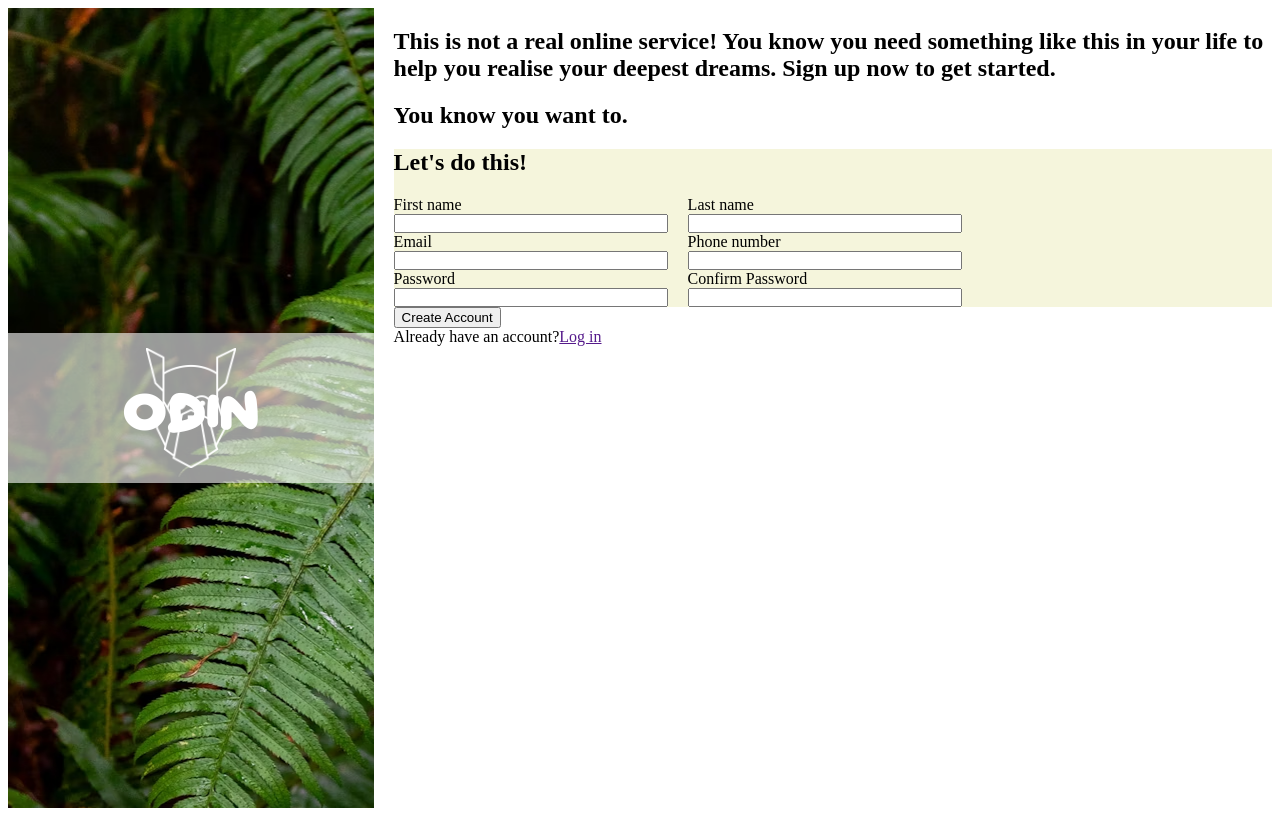
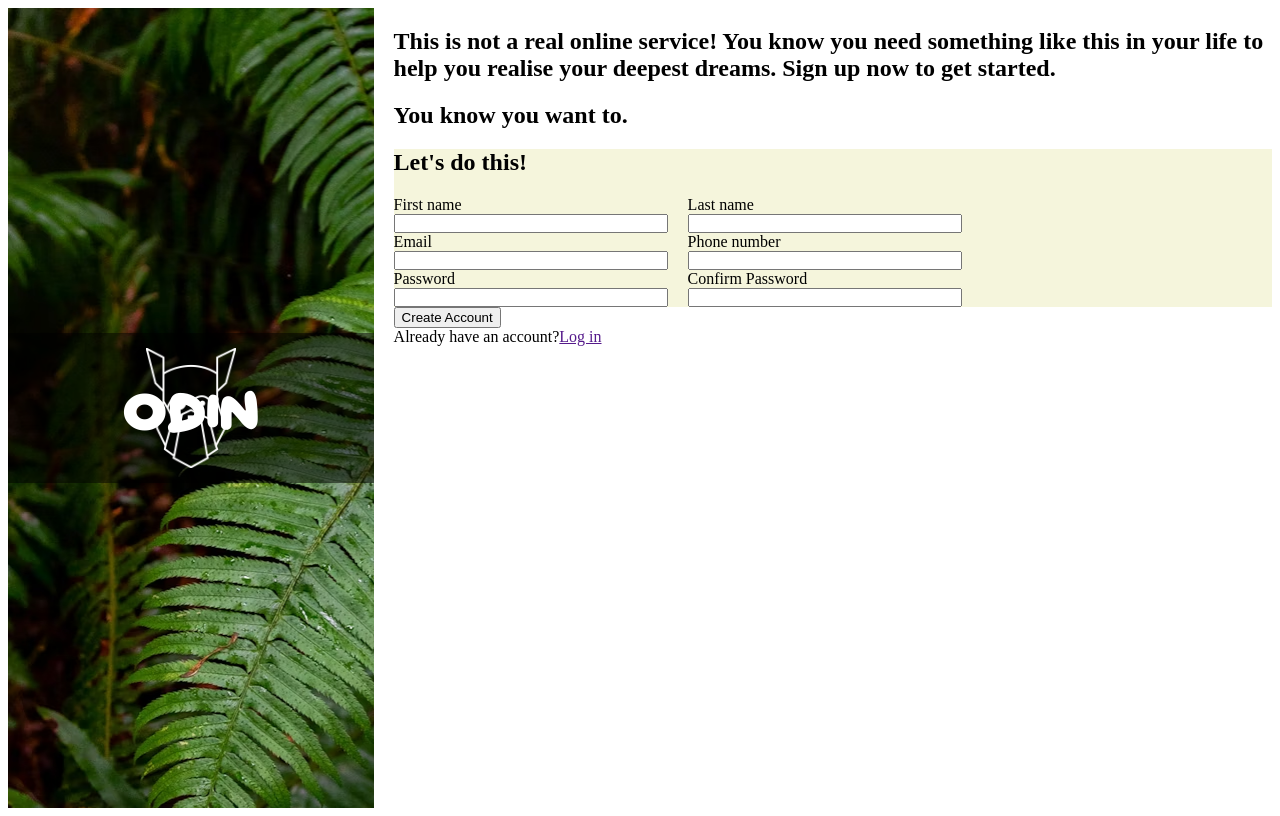
Before and after one commit to MinnieTheDev/sign-up-form, a plain HTML site: page index.html in a window 1280 px wide. Drawn offline with Linux system fonts and the light colour scheme.

Commit message:
Darken rectangle background, bring to front the image and text

```diff
--- a/style.css
+++ b/style.css
@@ -24,20 +24,22 @@
 .left-panel .bg {
     height: 150px;
     width: 100%;
-    background-color: rgb(255, 255, 255);
-    opacity: 60%;
+    background-color: rgb(0, 0, 0);
+    opacity: 50%;
     grid-area: 1/1;
 }
 
 .left-panel .logo {
     width: 90px;
     grid-area: 1/1;
+    z-index: 1;
 }
 
 .left-panel p {
     color: white;
     font: 3em "starbornregular", monospace;
     grid-area: 1/1;
+    z-index: 2;
 }
 
 form > div > div {
```
